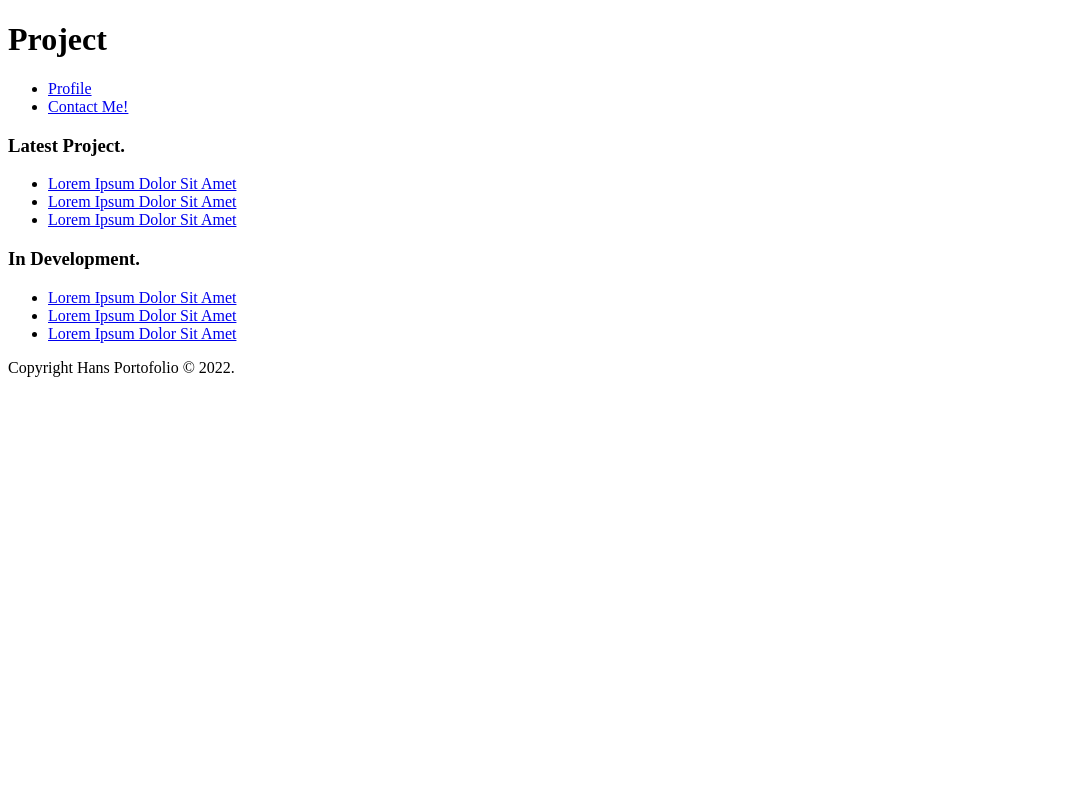
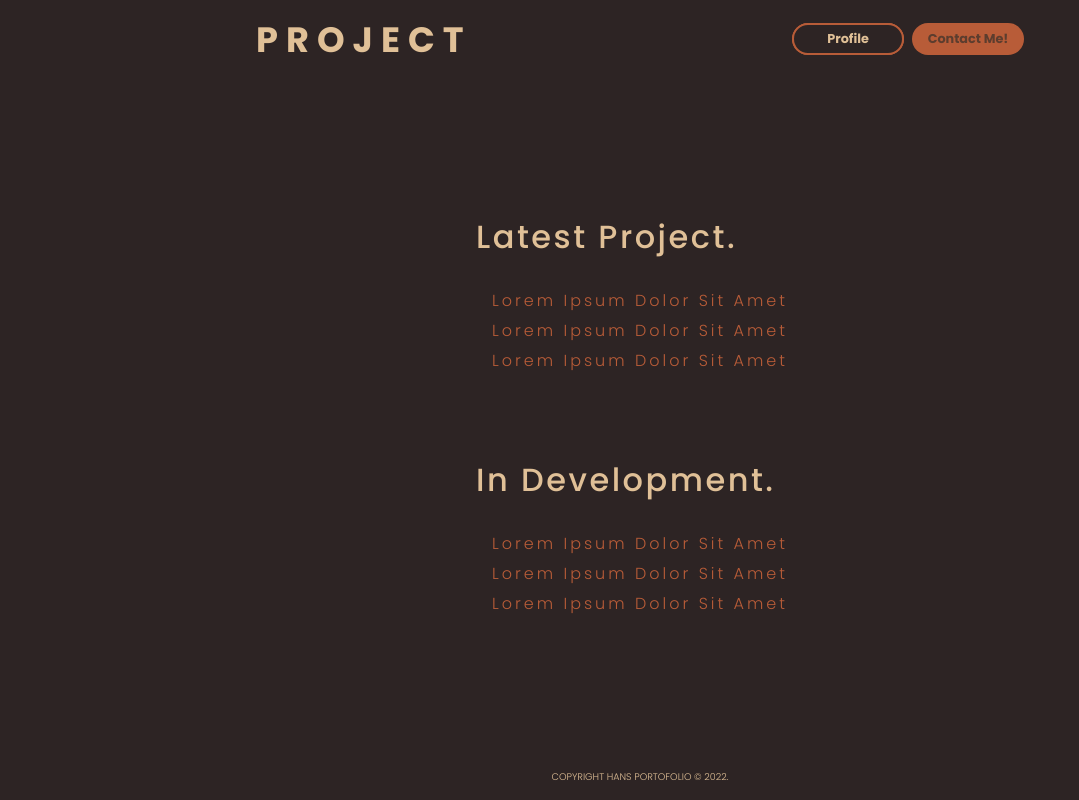
Before and after one commit to MrHaans/hansbeaver-example1, a plain HTML site: page pages/project.html in a window 1280 px wide. Shown: the whole page, without its empty margins (0-1079 px from the left). Drawn offline with Linux system fonts and the light colour scheme; files that its build step writes are made by us from their sources; the site is published under a folder, as on GitHub Pages, so addresses that start at the root find nothing.

Commit message:
Third Commit

```diff
--- a/pages/project.html
+++ b/pages/project.html
@@ -4,7 +4,7 @@
     <meta charset="UTF-8" />
     <meta http-equiv="X-UA-Compatible" content="IE=edge" />
     <meta name="viewport" content="width=device-width, initial-scale=1.0" />
-    <link rel="stylesheet" href="/portofolio/pages/project.css" />
+    <link rel="stylesheet" href="css/project.css" />
     <title>Project</title>
   </head>
   <body>
@@ -15,7 +15,7 @@
         <nav>
           <ul>
             <li class="btn-project">
-              <a href="/portofolio/index.html">Profile</a>
+              <a href="index.html">Profile</a>
             </li>
             <li><a href="#">Contact Me!</a></li>
           </ul>
```
Also changed, not shown: index.html (+3 -3 lines), css/project.css (renamed from pages/project.css), css/style.css (renamed from style.css), images/my-photo.jpg (renamed from image/my-photo.jpg), 1 other file.
